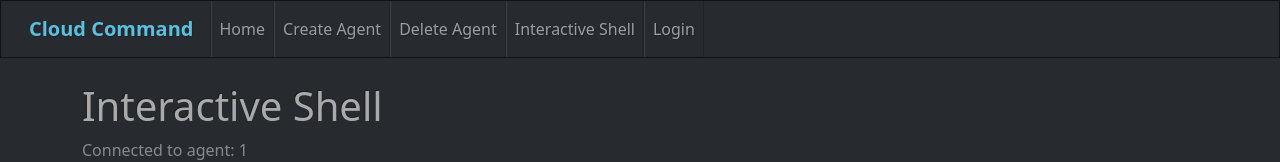
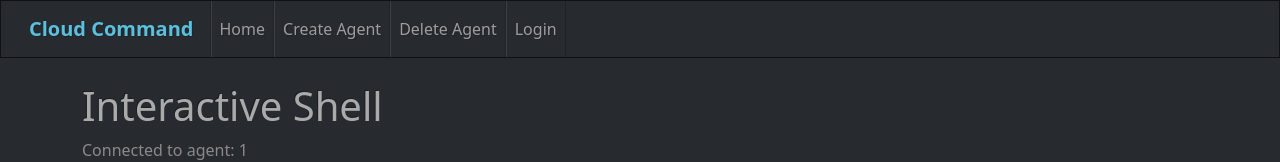
Before and after one commit to Androsh7/cloud_command, a React app in the folder frontend/: page /shell/1 in a window 1280 px wide. Shown: the top 162 px of the page. Built offline with nearby package versions, Linux system fonts and the light colour scheme; the HTML template or start-up script is replaced by a standard one.

Commit message:
Removed interactive shell from navbar

```diff
--- a/frontend/src/components/Navbar.tsx
+++ b/frontend/src/components/Navbar.tsx
@@ -52,16 +52,6 @@
             </li>
             <li className="nav-item">
               <NavLink
-                to="/interactive_shell"
-                className={({ isActive }) =>
-                  "nav-link" + (isActive ? " active fw-bold text-info" : "")
-                }
-              >
-                Interactive Shell
-              </NavLink>
-            </li>
-            <li className="nav-item">
-              <NavLink
                 to="/login"
                 className={({ isActive }) =>
                   "nav-link" + (isActive ? " active fw-bold text-info" : "")
```
